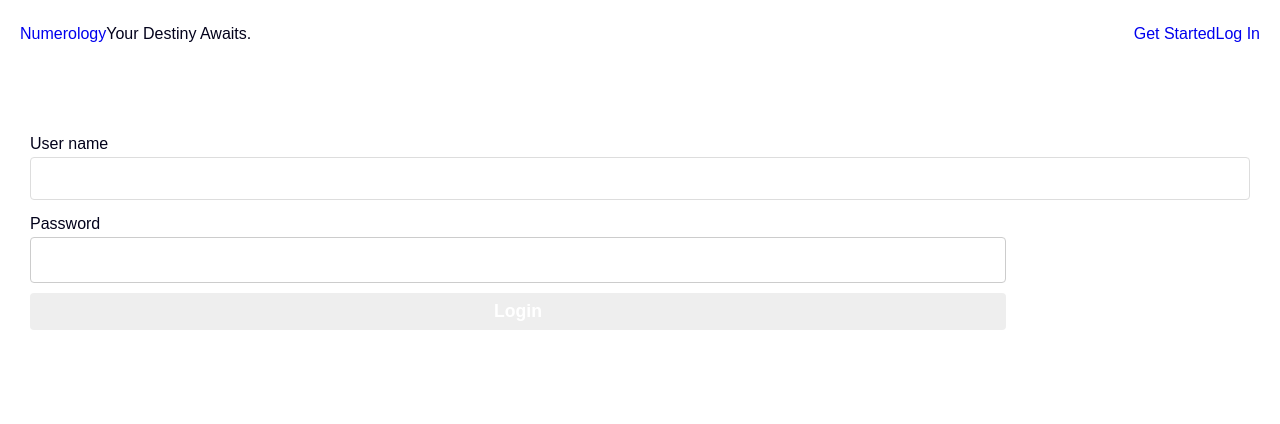
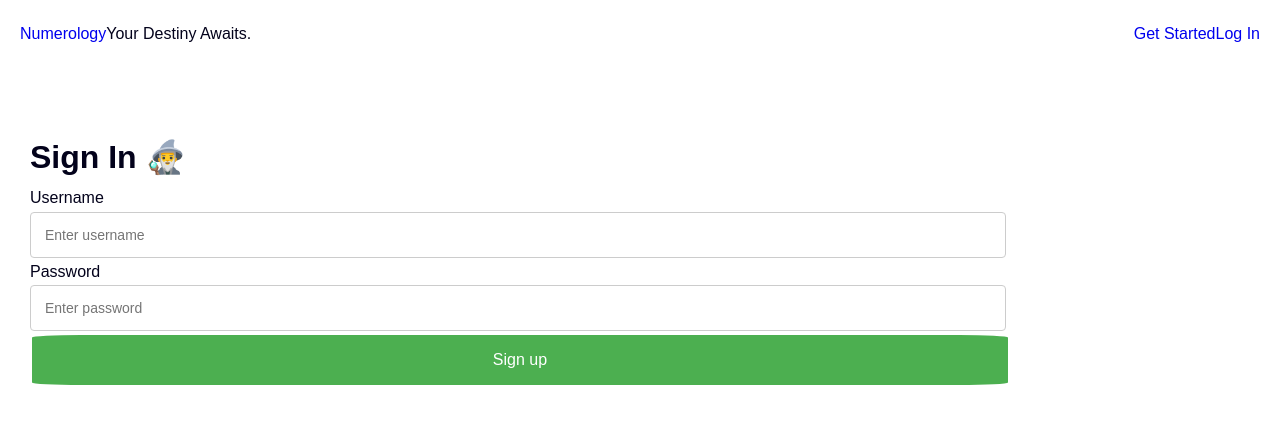
Before and after one commit to matrayu/numerology-server, a React (Create React App) app in the folder client/: page /login in a window 1280 px wide. Shown: the top 424 px of the page. Built offline with nearby package versions, Linux system fonts and the light colour scheme.

Commit message:
cleaned up registration and login

```diff
--- a/client/src/components/App/App.js
+++ b/client/src/components/App/App.js
@@ -2,12 +2,12 @@ import React, { Component } from 'react';
 import { Route, Switch } from 'react-router-dom';
 import Header from '../Header/Header';
 import HomeSplash from '../HomeSplash/HomeSplash';
-import LoginPage from '../LoginForm/LoginForm';
+import LoginMaster from '../../routes/LoginMaster/LoginMaster';
 import NumerologlyReport from '../NumerologyReport/NumerologyReport';
 import TokenService from '../../services/token-service';
 import AuthApiService from '../../services/auth-api-service';
 import IdleService from '../../services/idle-service.js';
-import MasterForm from '../../routes/MasterForm/MasterForm';
+import RegMaster from '../../routes/RegMaster/RegMaster';
 
 import './App.css';
 
@@ -52,8 +52,8 @@ class App extends Component {
         {this.state.hasError && <p className='red'>There was an error! Oh no!</p>}
           <Switch>
             <Route exact path={'/'} component={HomeSplash} />
-            <Route path={'/login'} component={LoginPage} />
-            <Route path={'/register'} component={MasterForm} />
+            <Route path={'/login'} component={LoginMaster} />
+            <Route path={'/register'} component={RegMaster} />
             <Route path={'/numerology-chart'} component={NumerologlyReport} />
           </Switch>
         </main>
--- a/client/src/components/LoginForm/LoginForm.js
+++ b/client/src/components/LoginForm/LoginForm.js
@@ -8,39 +8,64 @@ export default class LoginForm extends Component {
       onLoginSuccess: () => {}
     }
 
-    state = { error: null }
+    state = {
+      error: null,
+      username: null,
+      password: null
+    }
+
+    handleChange = event => {
+      const {name, value} = event.target
+      this.setState({ [name]: value })
+    }
 
     handleSubmitJwtAuth = ev => {
       ev.preventDefault()
       this.setState({ error: null })
-      const { user_name, password } = ev.target
+      const { username, password } = ev.target
       AuthApiService.postLogin({
-        user_name: user_name.value,
+        username: username.value,
         password: password.value,
       })
         .then(res => {
-          user_name.value = ''
+          username.value = ''
           password.value = ''
           this.props.onLoginSuccess()
         })
     }
 
     render() {
+      const props = this.props
       const { error } = this.state
       return (
         <form className='LoginForm' onSubmit={this.handleSubmitJwtAuth}>
           <div role='alert'>
             {error && <p className='red'>{error}</p>}
           </div>
-          <div className='user_name'>
-            <label htmlFor='LoginForm__user_name'>User name</label>
-            <Input required name='user_name' id='LoginForm__user_name'></Input>
+          <div className="form-group">
+            <label htmlFor="username">Username</label>
+            <input
+                className="form-control"
+                id="username"
+                name="username"
+                type="text"
+                placeholder="Enter username"
+                value={props.username}
+                onChange={this.handleChange}
+            />
+
+            <label htmlFor="password">Password</label>
+              <input
+                  className="form-control"
+                  id="password"
+                  name="password"
+                  type="password"
+                  placeholder="Enter password"
+                  value={props.password}
+                  onChange={this.handleChange}
+              />
           </div>
-          <div className='password'>
-            <label htmlFor='LoginForm__password'>Password</label>
-            <Input required name='password' type='password' id='LoginForm__password'></Input>
-          </div>
-          <Button type='submit'>Login</Button>
+          <button className="btn btn-success btn-block">Sign up</button>
         </form>
       )
     }
--- a/client/src/components/RegStep1/RegStep1.js
+++ b/client/src/components/RegStep1/RegStep1.js
@@ -5,9 +5,6 @@ export default class RegStep1 extends Component {
     render() {
         let props = this.props
 
-        if (props.currentStep !== 1) {
-            return null
-        }
         return(
             <div className="form-group">
                 <label htmlFor="username">Username</label>
@@ -50,7 +47,7 @@ export default class RegStep1 extends Component {
                     name="confirmPassword"
                     type="password"
                     placeholder="Confirm password"
-                    value={props.password}
+                    value={props.confirmPassword}
                     onChange={props.handleChange}
                 />
             </div>
--- a/client/src/components/RegStep2/RegStep2.js
+++ b/client/src/components/RegStep2/RegStep2.js
@@ -6,9 +6,6 @@ export default class RegStep2 extends Component {
     render() {
         let props = this.props
 
-        if (props.currentStep !== 2) {
-            return null
-        }
         return(
             <div className="form-group">
             <label htmlFor="firstName">First Name</label>
--- a/client/src/components/RegStep3/RegStep3.js
+++ b/client/src/components/RegStep3/RegStep3.js
@@ -5,9 +5,6 @@ export default class RegStep2 extends Component {
     render() {
         let props = this.props
 
-        if (props.currentStep !== 3) {
-            return null
-        }
         return(
             <React.Fragment>
             <div className="form-group">
--- a/client/src/routes/LoginPage/LoginPage.js
+++ b/client/src/routes/LoginMaster/LoginMaster.js
@@ -1,8 +1,8 @@
 import React, { Component } from 'react'
 import LoginForm from '../../components/LoginForm/LoginForm'
-import { Section } from '../../components/Utils/Utils'
+import './LoginMaster.css';
 
-export default class LoginPage extends Component {
+export default class LoginMaster extends Component {
   static defaultProps = {
     location: {},
     history: {
@@ -18,12 +18,10 @@ export default class LoginPage extends Component {
 
   render() {
     return (
-      <Section className='LoginPage'>
-        <h2>Login</h2>
-        <LoginForm
-          onLoginSuccess={this.handleLoginSuccess}
-        />
-      </Section>
+      <React.Fragment>
+        <h1>Sign In 🧙‍♂️</h1>
+        <LoginForm onLoginSuccess={this.handleLoginSuccess} />
+      </React.Fragment>
     )
   }
 }
--- a/client/src/routes/MasterForm/MasterForm.js
+++ b/client/src/routes/RegMaster/RegMaster.js
@@ -2,12 +2,19 @@ import React, { Component } from 'react';
 import RegStep1 from '../../components/RegStep1/RegStep1';
 import RegStep2 from '../../components/RegStep2/RegStep2';
 import RegStep3 from '../../components/RegStep3/RegStep3';
-import './MasterForm.css'
+import AuthApiService from '../../services/auth-api-service'
+import './RegMaster.css'
 
-export default class MasterForm extends Component {
-    constructor(props) {
-        super(props)
-        this.state = {
+export default class RegMaster extends Component {
+    static defaultProps = {
+        onRegistrationSuccess: () => {}
+    }
+
+    static defaultProps = {
+
+    }
+
+    state = {
         currentStep: 1,
         email:  null,
         username: null,
@@ -17,8 +24,8 @@ export default class MasterForm extends Component {
         firstName: null,
         middleName: null,
         lastName: null,
-            dob: null
-        }
+        dob: null,
+        error: null
     }
 
     handleChange = event => {
@@ -29,14 +36,32 @@ export default class MasterForm extends Component {
     handleSubmit = event => {
         event.preventDefault()
         const { email, username, password, firstName, middleName, lastName, dob } = this.state
-        alert(`Your registration detail: \n
-                Email: ${email} \n
-                Username: ${username} \n
-                Password: ${password} \n
-                First Name: ${firstName} \n
-                Middle Name: ${middleName} \n
-                Last Name: ${lastName} \n
-                Date of Birth: ${dob}`)
+
+        this.setState({ error: null })
+        AuthApiService.postUser({
+            username: username,
+            password: password,
+            firstName: firstName,
+            middleName: middleName,
+            lastName: lastName,
+            email: email,
+            dob: dob
+
+        })
+        .then(user => {
+            this.state.username = null
+            this.state.password = null
+            this.state.firstName = null
+            this.state.middleName = null
+            this.state.lastName = null
+            this.state.email = null
+            this.state.email = null
+            this.props.onRegistrationSuccess()
+        })
+        .catch(res => {
+            console.log(res.error)
+            this.setState({ error: res.error })
+        })
     }
 
     _next = () => {
```
Also changed, not shown: client/src/routes/LoginMaster/LoginMaster.css (added), client/src/routes/RegMaster/RegMaster.css (renamed from client/src/routes/MasterForm/MasterForm.css). Lines whose indentation alone changed are shown as unchanged.
